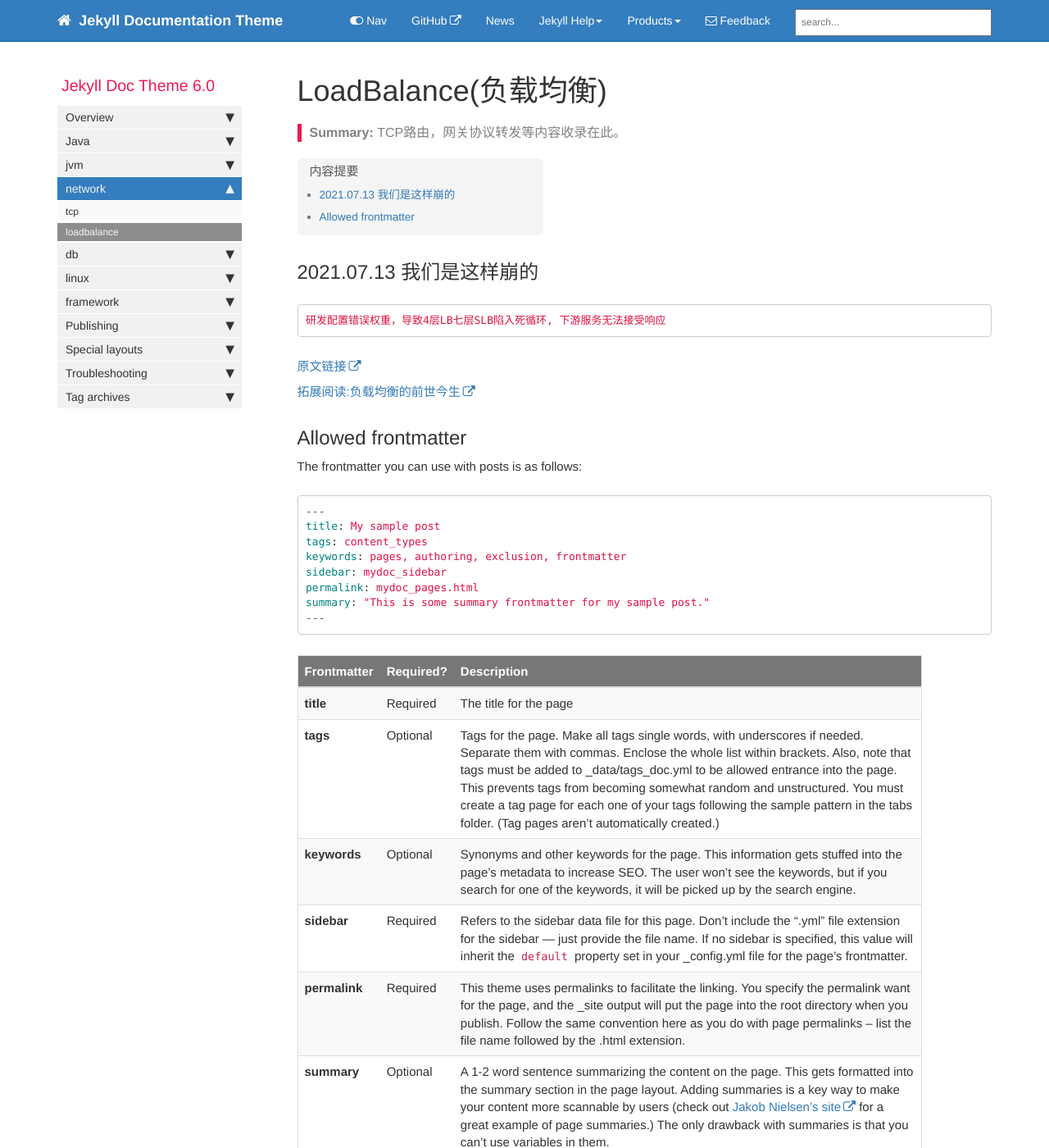
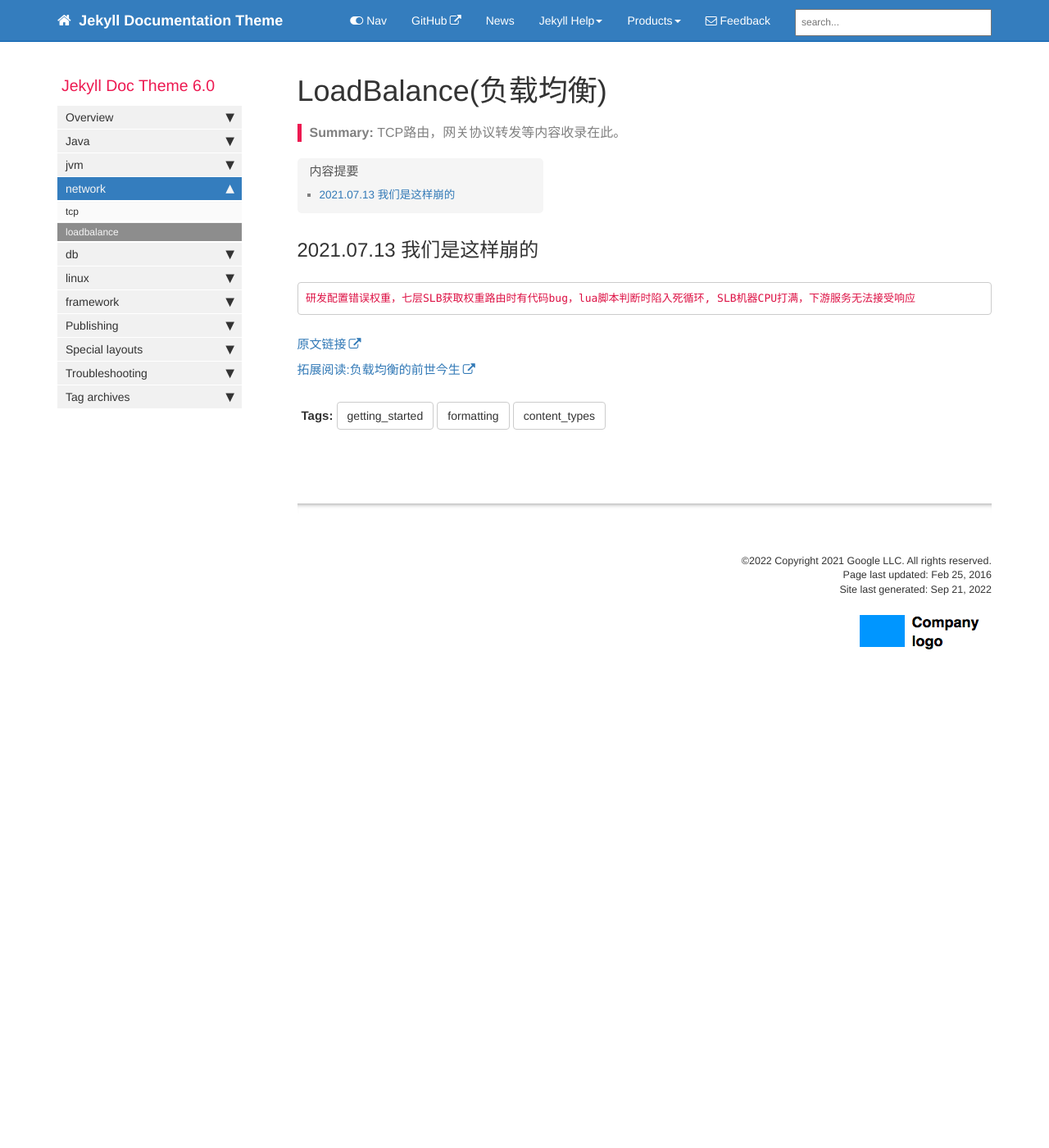
Before and after one commit to sustbeckham/reunion, a Jekyll site: the page built from pages/mydoc/mydoc_posts.md, in a window 1280 px wide and 1400 px high. Shown: the whole window at 82% size. Built offline with Jekyll 4.4.1, drawn with Linux system fonts in a browser that asks for light colours; comment, search, counter and statistics services are not loaded.

Commit message:
Update mydoc_posts.md

````diff
--- a/pages/mydoc/mydoc_posts.md
+++ b/pages/mydoc/mydoc_posts.md
@@ -12,35 +12,10 @@ folder: network
 ## 2021.07.13 我们是这样崩的
 
 ```yaml
-研发配置错误权重，导致4层LB七层SLB陷入死循环, 下游服务无法接受响应
+研发配置错误权重，七层SLB获取权重路由时有代码bug，lua脚本判断时陷入死循环, SLB机器CPU打满，下游服务无法接受响应
 ```
 [原文链接](https://mp.weixin.qq.com/s?__biz=Mzg3Njc0NTgwMg==&mid=2247487272&idx=1&sn=038a30ce61706c97e3397eee982b1486&scene=21#wechat_redirect )
 
 [拓展阅读:负载均衡的前世今生](https://cloud.tencent.com/developer/article/1458765)
 
-## Allowed frontmatter
-
-The frontmatter you can use with posts is as follows:
-
-```yaml
----
-title: My sample post
-tags: content_types
-keywords: pages, authoring, exclusion, frontmatter
-sidebar: mydoc_sidebar
-permalink: mydoc_pages.html
-summary: "This is some summary frontmatter for my sample post."
----
-```
-
-| Frontmatter | Required? | Description |
-|-------------|-------------|-------------|
-| **title** | Required | The title for the page |
-| **tags** | Optional | Tags for the page. Make all tags single words, with underscores if needed. Separate them with commas. Enclose the whole list within brackets. Also, note that tags must be added to \_data/tags_doc.yml to be allowed entrance into the page. This prevents tags from becoming somewhat random and unstructured. You must create a tag page for each one of your tags following the sample pattern in the tabs folder. (Tag pages aren't automatically created.)  |
-| **keywords** | Optional | Synonyms and other keywords for the page. This information gets stuffed into the page's metadata to increase SEO. The user won't see the keywords, but if you search for one of the keywords, it will be picked up by the search engine.  |
-| **sidebar** | Required | Refers to the sidebar data file for this page. Don't include the ".yml" file extension for the sidebar &mdash; just provide the file name. If no sidebar is specified, this value will inherit the `default` property set in your \_config.yml file for the page's frontmatter. |
-| **permalink**| Required | This theme uses permalinks to facilitate the linking. You specify the permalink want for the page, and the \_site output will put the page into the root directory when you publish. Follow the same convention here as you do with page permalinks -- list the file name followed by the .html extension. |
-| **summary** | Optional | A 1-2 word sentence summarizing the content on the page. This gets formatted into the summary section in the page layout. Adding summaries is a key way to make your content more scannable by users (check out [Jakob Nielsen's site](http://www.nngroup.com/articles/corporate-blogs-front-page-structure/) for a great example of page summaries.) The only drawback with summaries is that you can't use variables in them. |
-
-
 {% include links.html %}
````
